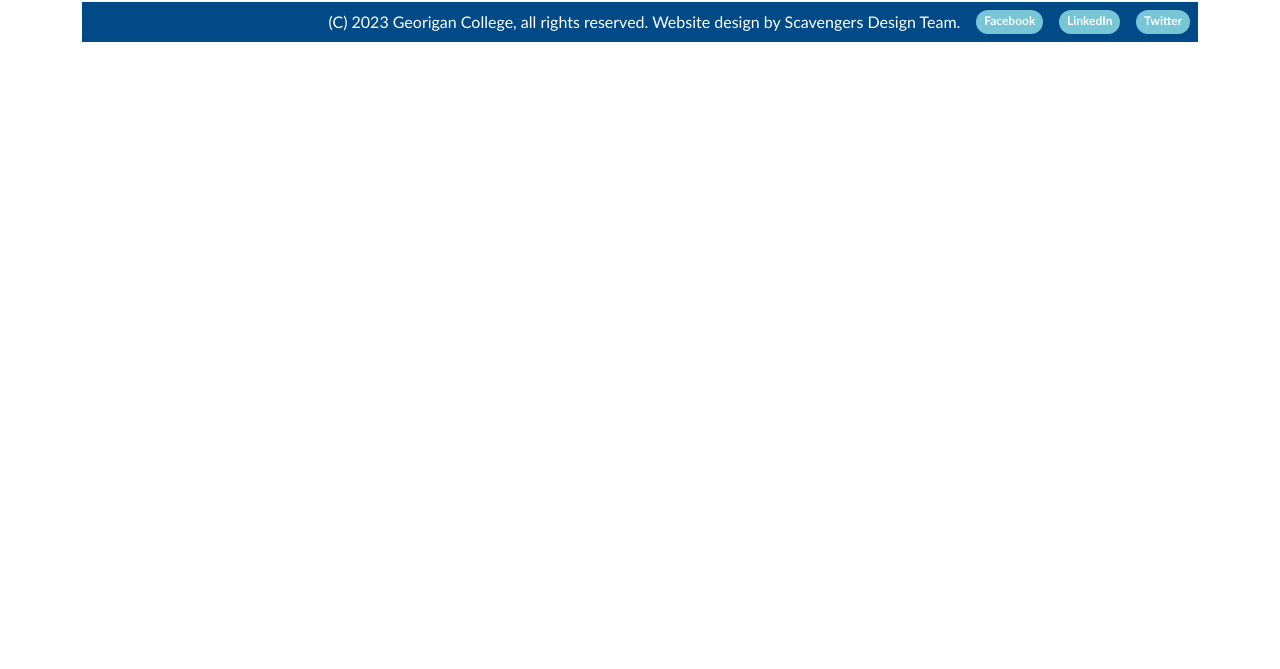
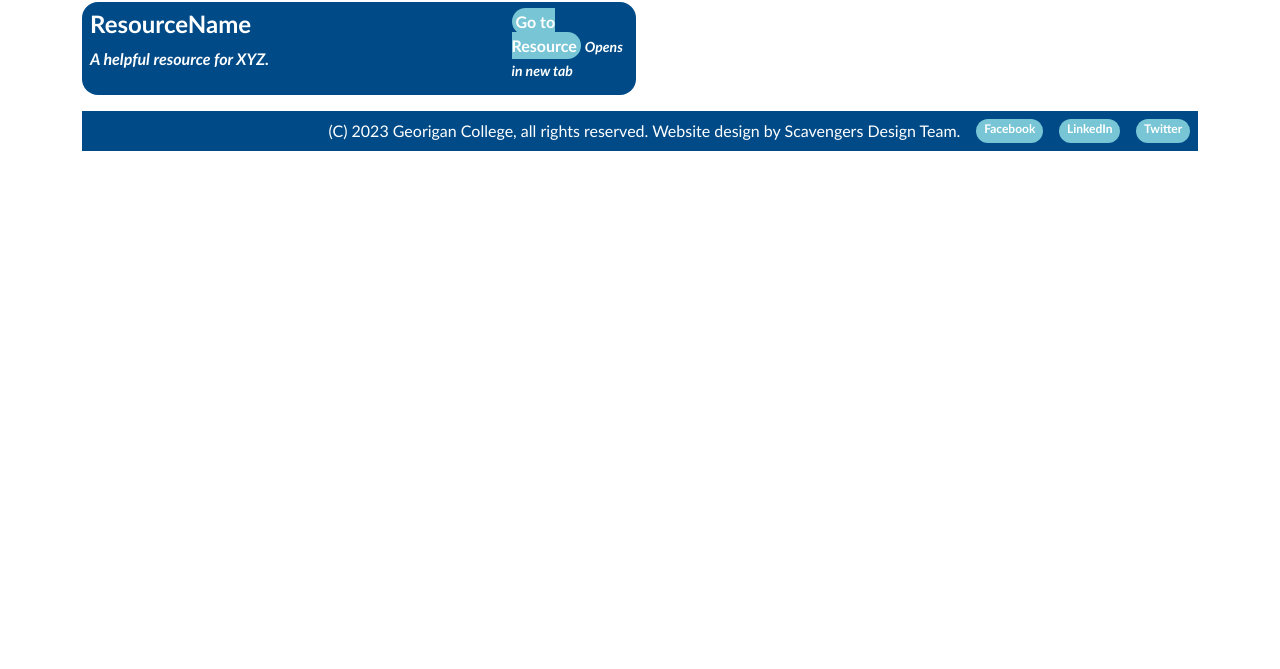
Before and after one commit to tstephenson888/carbon-counter-prototypes, a plain HTML site: page pages/resources.html in a window 1280 px wide. Shown: the part 131-800 px from the top of the page. Drawn offline with nearby package versions, Linux system fonts and the light colour scheme.

Commit message:
Added resources page, sample entry
This isn't powered by a database or anything, just raw HTML babeyyyyyy

```diff
--- a/pages/resources.html
+++ b/pages/resources.html
@@ -32,15 +32,24 @@
         </nav>
     </header>
 
-    <main class="container" id="initiativesPage">
+    <main class="container" id="resourcesPage">
         <div class="row">
             <h2 class="col">Resources and Further Reading</h2>
         </div>
         <div class="row">
-            <div class="col" id="initiativesPart1">
-
+            <div class="col resource">
+                <div class="row">
+                    <span class="col">
+                        <h4 class="resource-title">ResourceName</h5>
+                            <p class="resource-subtitle">A helpful resource for XYZ.</p>
+                    </span>
+                    <span class="col-lg-3">
+                        <a class="resource-button" href="https://www.youtube.com/watch?v=dQw4w9WgXcQ">Go to Resource</a>
+                        <small class="resource-subtitle">Opens in new tab</small>
+                    </span>
+                </div>
             </div>
-            <div class="col" id="initiativesPart2">
+            <div class="col resources">
             </div>
         </div>
     </main>
--- a/rsc/style.css
+++ b/rsc/style.css
@@ -28,7 +28,7 @@ header nav {
 header nav a{
     background-color: var(--georgianGreen);
     color: white;
-    font-size: 1.5rem;
+    font-size: 1rem !important;
     text-decoration: none;
 }
 
@@ -157,6 +157,50 @@ grid-area: change;
     height: 60%;
 }
 
+/* Resources further reading */
+
+#resourcesPage h2 {
+    color: white;
+    background-color: var(--georgianBlue);
+    padding: 0.5rem;
+    font-weight: bold;
+    border-radius: 1rem;
+    text-align: center;
+}
+
+.resource {
+
+    color: white;
+    background-color: var(--georgianBlue);
+    padding: 0.5rem;
+    font-weight: bold;
+    border-radius: 1rem;
+    margin-bottom: 1em;
+}
+
+.resource-title {
+    font-weight: bold;
+    color: white;
+}
+
+.resource-subtitle {
+    font-style: italic;
+}
+
+.resource .col-lg-3 {
+    vertical-align: middle;
+}
+
+.resource-button {
+    background-color: var(--georgianTeal);
+    color: white;
+    font-weight: bold;
+    border: 0;
+    border-radius: 1rem;
+    padding: 0.25rem;
+    text-decoration: none;
+}
+
 /* Footer */
 footer {
     display: flex;
```
